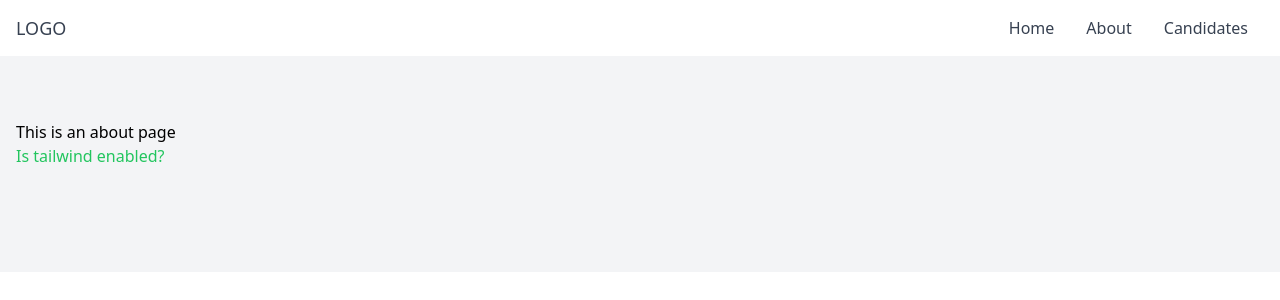
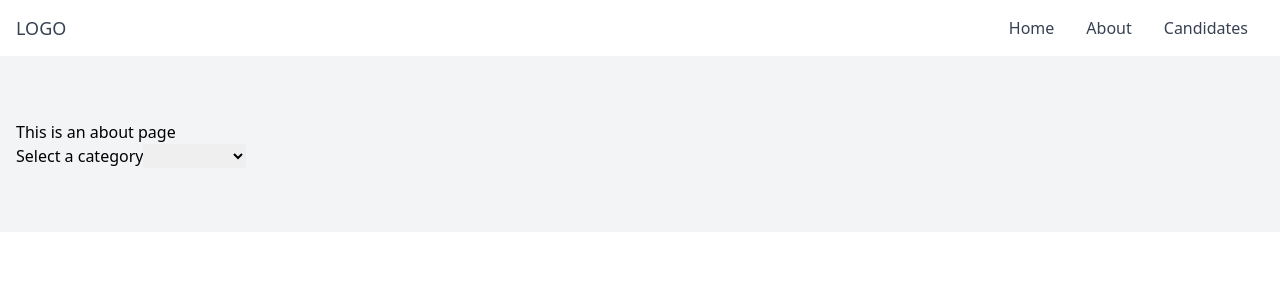
Before and after one commit to takinur/rumbling, a Vue app: page /about in a window 1280 px wide. Shown: the top 300 px of the page. Built offline with nearby package versions, Linux system fonts and the light colour scheme.

Commit message:
Added Select Component for Form

```diff
--- /dev/null
+++ b/src/components/BaseSelect.vue
@@ -0,0 +1,39 @@
+<script setup lang="ts">
+const props = defineProps({
+  label: {
+    type: String,
+    default: "",
+  },
+  modelValue: {
+    type: [String, Number],
+    default: "",
+  },
+  options: {
+    type: Array,
+    required: true,
+  },
+});
+</script>
+
+<template>
+  <label v-if="label">{{ label }}</label>
+  <select
+    class="field"
+    :value="modelValue"
+    v-bind="{
+      ...$attrs,
+      onChange: ($event) => {
+        $emit('update:modelValue', $event.target.value);
+      },
+    }"
+  >
+    <option
+      v-for="option in options"
+      :value="option"
+      :key="option"
+      :selected="option === modelValue"
+    >
+      {{ option }}
+    </option>
+  </select>
+</template>
--- a/src/views/AboutView.vue
+++ b/src/views/AboutView.vue
@@ -1,11 +1,37 @@
+<script setup lang="ts">
+import { ref } from "vue";
+import BaseSelectVue from "@/components/BaseSelect.vue";
+
+const categories = ref([
+  "Fruits",
+  "Vegetables",
+  "Dairy",
+  "Grains",
+  "Meats",
+  "Drinks",
+  "Sweets",
+  "Others",
+]);
+
+const form = ref({
+  category: "",
+  name: "",
+  description: "",
+});
+
+
+
+</script>
+
 <template>
   <div class="about">
-    <h1>This is an about page</h1>
-
-    <h2 class="h-16 text-green-500">Is tailwind enabled?</h2>
+    <h1 text-green-500>This is an about page</h1>
+    <BaseSelectVue
+      :options="categories"
+      v-model="form.category"
+      label="Select a category"
+    />
   </div>
 </template>
 
-<style>
-
-</style>
+<style></style>
```
